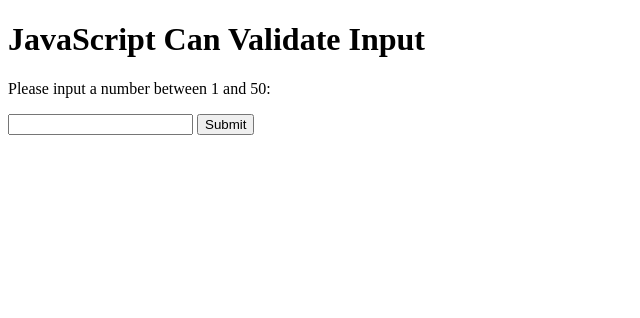
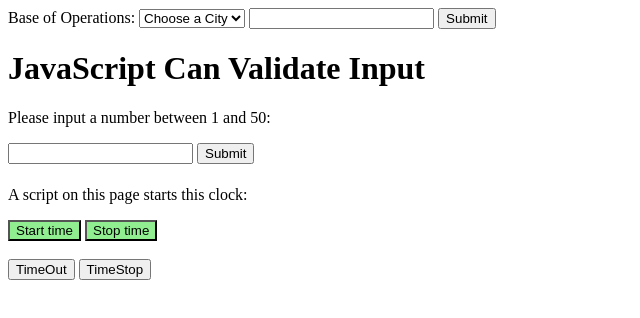
Before and after one commit to akhtarvahid/Infocomm, a plain HTML site: page javascript/FORMS.html in a window 1280 px wide. Shown: the whole page, without its empty margins (0-640 px from the left). Drawn offline with Linux system fonts and the light colour scheme.

Commit message:
first commit for forms

```diff
--- a/javascript/FORMS.html
+++ b/javascript/FORMS.html
@@ -1,12 +1,40 @@
 <!DOCTYPE html>
 <html>
 <body>
+<label for="City" class="break">Base of Operations:</label>
+ <select name="city">
+ <option value="" selected>Choose a City</option>
+ <option value="Metropolis">Metropolis</option>
+ <option value="Gotham City">Gotham City</option>
+ <option value="Keystone City">Keystone City</option>
+ <option value="Coast City">Coast City</option>
+ <option value="Star City">Star City</option>
+ </select>
+
+<input list="browsers" name="browser">
+<datalist id="browsers">
+  <option value="Internet Explorer">
+  <option value="Firefox">
+  <option value="Chrome">
+  <option value="Opera">
+  <option value="Safari">
+</datalist>
+<input type="submit">
+
+
 <h1>JavaScript Can Validate Input</h1>
 <p>Please input a number between 1 and 50:</p>
 
 <input id="numb">
 <button type="button" onclick="toSubmit()">Submit</button>
 <h5 id="demo"></h5>
+
+<p>A script on this page starts this clock:</p>
+<button onclick="x=setInterval(myFn,1000)" style="background:lightgreen">Start time</button>
+<button onclick="clearInterval(x)" style="background:lightgreen">Stop time</button><br><br>
+
+<button onclick="myVar = setTimeout(myFunction, 3000)">TimeOut</button>
+<button onclick="clearTimeout(myVar)">TimeStop</button>
 
 <script>
     function toSubmit(){
@@ -19,6 +47,13 @@
         }
         document.getElementById("demo").innerHTML=out;
     }
+    function myFn(){
+    var d = new Date();
+    document.getElementById("demo").innerHTML = d.toLocaleTimeString();
+}
+function myFunction() {
+    alert("Hello");
+}
 </script>
 </body>
 </html>
```
